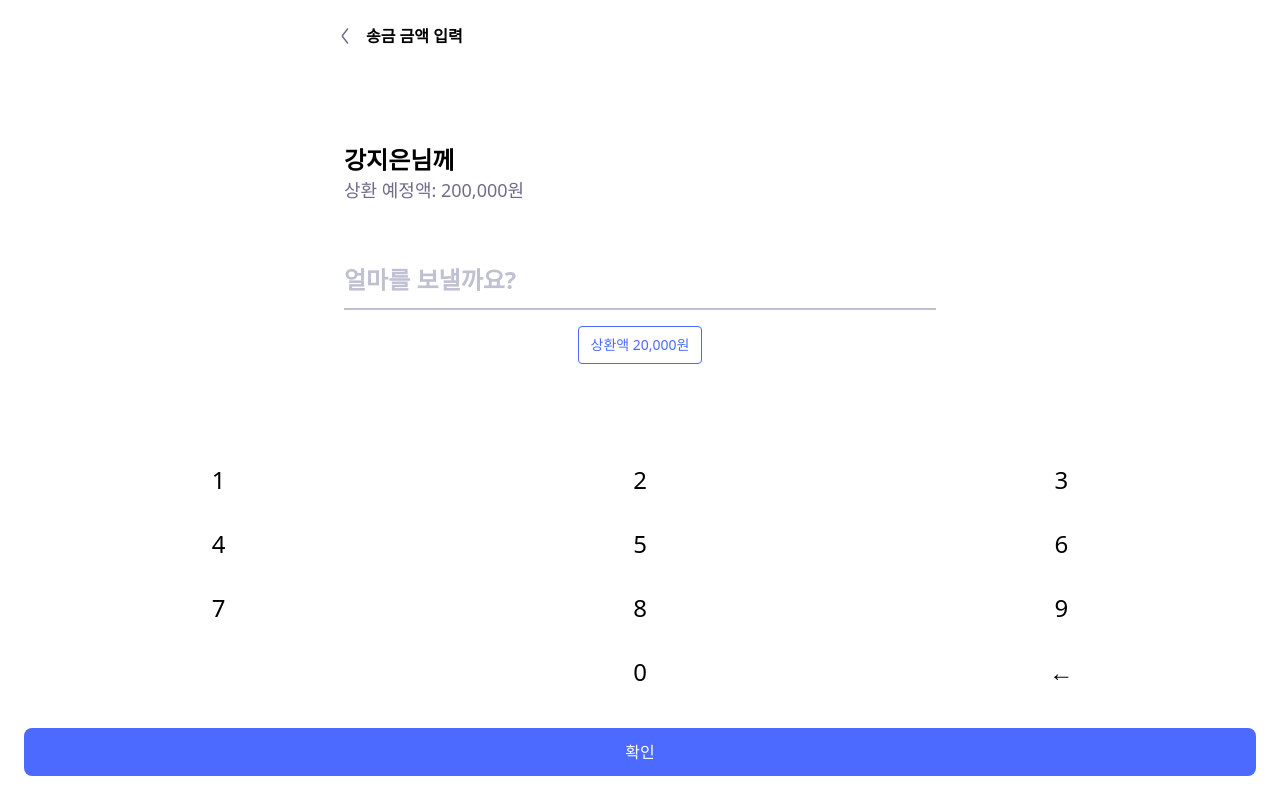
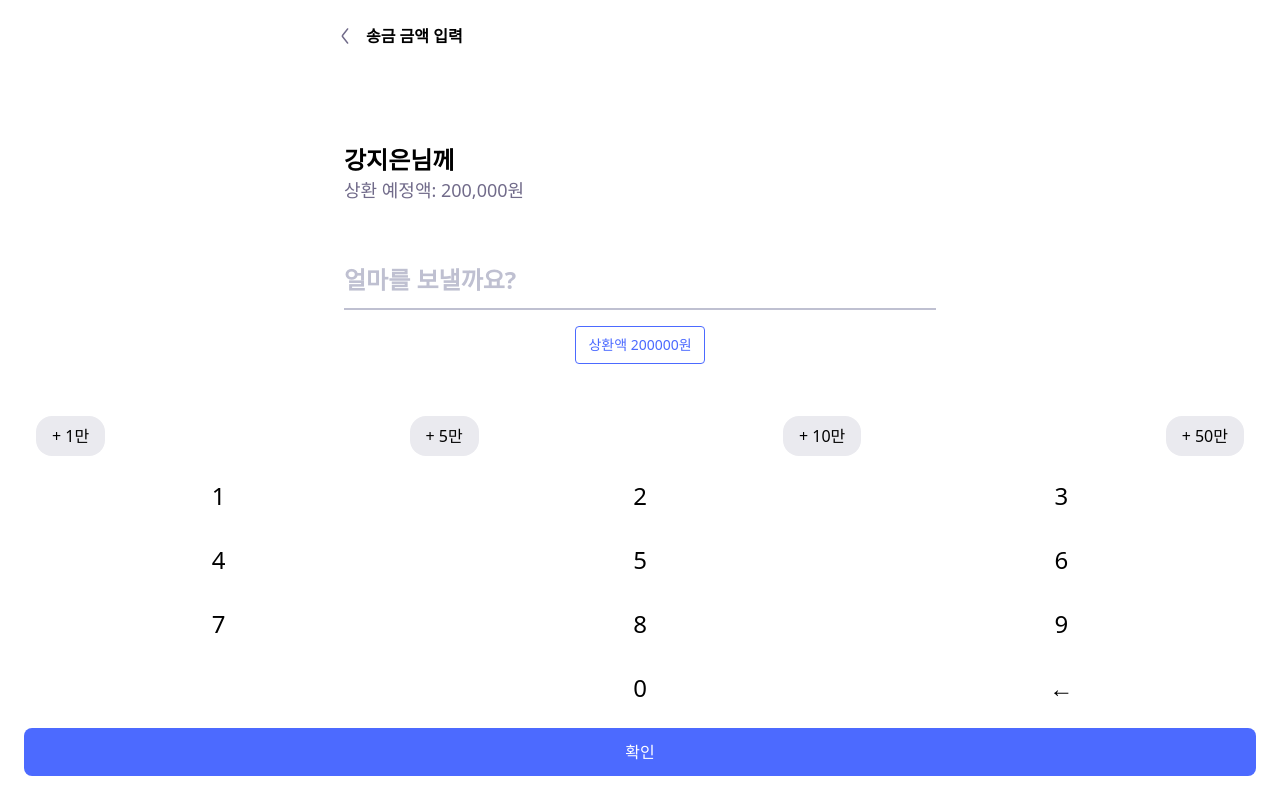
Before and after one commit to FormMate205/FormMate, a React (Vite) app in the folder Frontend/: page /transfer/amount in a window 1280 px wide. Built offline with nearby package versions, Linux system fonts and the light colour scheme; a web font is replaced by a local one.

Commit message:
publish: WIP 송금 금액 입력 페이지

```diff
--- /dev/null
+++ b/Frontend/src/features/transfer/ui/AmountInput.tsx
@@ -0,0 +1,34 @@
+import { Button } from '@/components/ui/button';
+
+interface Props {
+    inputValue: string;
+    placeholder?: string;
+    recommendAmount?: number;
+    onRecommendClick?: () => void;
+}
+
+const AmountInput = ({
+    inputValue,
+    placeholder = '얼마를 보낼까요?',
+    recommendAmount = 0,
+    onRecommendClick,
+}: Props) => {
+    return (
+        <div className='flex flex-col gap-4'>
+            <input
+                type='text'
+                readOnly
+                value={inputValue}
+                placeholder={placeholder}
+                className='border-line-300 placeholder:text-line-300 w-full border-b-2 py-3 text-2xl font-semibold outline-none'
+            />
+            <div className='flex justify-center'>
+                <Button variant='choiceEmpty' onClick={onRecommendClick}>
+                    상환액 {recommendAmount}원
+                </Button>
+            </div>
+        </div>
+    );
+};
+
+export default AmountInput;
--- a/Frontend/src/pages/transfer/EnterAmount.tsx
+++ b/Frontend/src/pages/transfer/EnterAmount.tsx
@@ -1,17 +1,21 @@
 import { useState } from 'react';
 import { useNavigate } from 'react-router-dom';
 import { Button } from '@/components/ui/button';
+import AmountInput from '@/features/transfer/ui/AmountInput';
+import NumberPad from '@/shared/ui/NumberPad';
 import { Header } from '@/widgets';
 
 const EnterAmount = () => {
     const navigate = useNavigate();
     const [inputValue, setInputValue] = useState('');
     const handleNumberClick = (num: string) => {
-        if (inputValue.length >= 6) return;
         setInputValue((prev) => prev + num);
     };
     const handleDelete = () => {
         setInputValue((prev) => prev.slice(0, -1));
+    };
+    const handleRecommendClick = () => {
+        setInputValue('20000');
     };
     return (
         <div className='flex flex-col px-4 py-2'>
@@ -23,54 +27,31 @@ const EnterAmount = () => {
                         상환 예정액: 200,000원
                     </span>
                 </div>
-                <div className='flex flex-col gap-4'>
-                    <input
-                        type='text'
-                        placeholder='얼마를 보낼까요?'
-                        className='border-line-300 placeholder:text-line-300 w-full border-b-2 py-3 text-2xl font-semibold outline-none'
-                    />
-                    <div className='flex justify-center'>
-                        <Button variant={'choiceEmpty'}>상환액 20,000원</Button>
+                <AmountInput
+                    inputValue={inputValue}
+                    recommendAmount={200000}
+                    onRecommendClick={handleRecommendClick}
+                />
+            </section>
+            <div className='fixed bottom-0 left-0 flex w-full flex-col gap-6 px-6 pb-6'>
+                <div className='flex justify-between px-3'>
+                    <div className='bg-line-100 rounded-2xl px-4 py-2'>
+                        + 1만
+                    </div>
+                    <div className='bg-line-100 rounded-2xl px-4 py-2'>
+                        + 5만
+                    </div>
+                    <div className='bg-line-100 rounded-2xl px-4 py-2'>
+                        + 10만
+                    </div>
+                    <div className='bg-line-100 rounded-2xl px-4 py-2'>
+                        + 50만
                     </div>
                 </div>
-            </section>
-            <div className='fixed bottom-0 left-0 w-full px-6 pb-6'>
-                {/* 숫자 키패드 */}
-                <div className='mb-10 grid grid-cols-3 gap-8 text-center text-2xl'>
-                    {[
-                        '1',
-                        '2',
-                        '3',
-                        '4',
-                        '5',
-                        '6',
-                        '7',
-                        '8',
-                        '9',
-                        '',
-                        '0',
-                        '←',
-                    ].map((num) =>
-                        num === '←' ? (
-                            <div
-                                key={num}
-                                onClick={handleDelete}
-                                className='cursor-pointer'
-                            >
-                                ←
-                            </div>
-                        ) : (
-                            <div
-                                key={num}
-                                onClick={() => handleNumberClick(num)}
-                                className='cursor-pointer'
-                            >
-                                {num}
-                            </div>
-                        ),
-                    )}
-                </div>
-
+                <NumberPad
+                    onNumberClick={handleNumberClick}
+                    onDelete={handleDelete}
+                />
                 <Button
                     variant='primary'
                     onClick={() => navigate('/transfer/password')}
--- /dev/null
+++ b/Frontend/src/shared/ui/NumberPad.tsx
@@ -0,0 +1,42 @@
+interface NumberPadProps {
+    onNumberClick: (num: string) => void;
+    onDelete: () => void;
+}
+
+const NumberPad = ({ onNumberClick, onDelete }: NumberPadProps) => {
+    const keys = ['1', '2', '3', '4', '5', '6', '7', '8', '9', '', '0', '←'];
+
+    return (
+        <div className='grid grid-cols-3 gap-8 text-center text-2xl'>
+            {keys.map((key, index) => {
+                if (key === '') {
+                    return <div key={index} />;
+                }
+
+                if (key === '←') {
+                    return (
+                        <div
+                            key={key}
+                            onClick={onDelete}
+                            className='cursor-pointer'
+                        >
+                            ←
+                        </div>
+                    );
+                }
+
+                return (
+                    <div
+                        key={key}
+                        onClick={() => onNumberClick(key)}
+                        className='cursor-pointer'
+                    >
+                        {key}
+                    </div>
+                );
+            })}
+        </div>
+    );
+};
+
+export default NumberPad;
```
